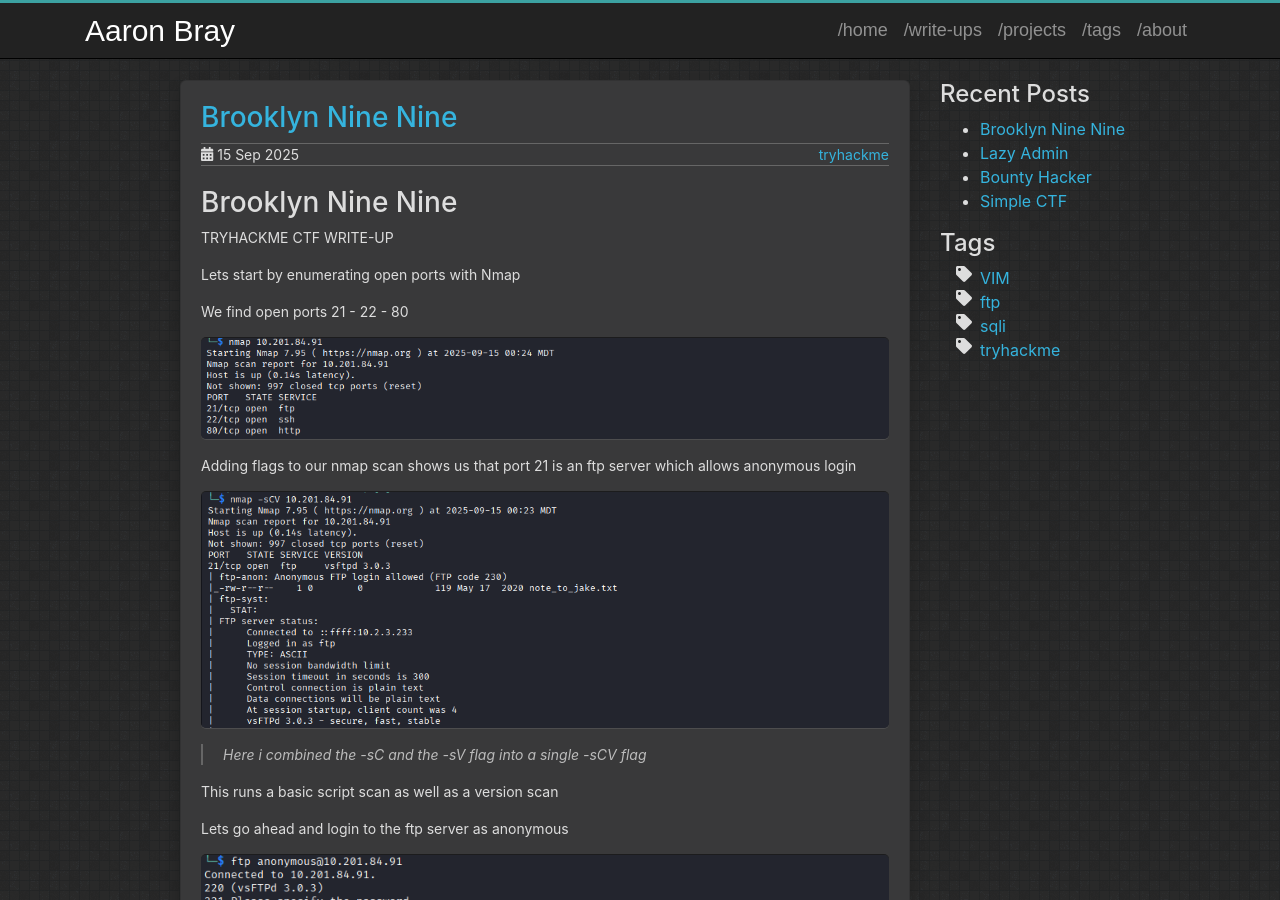
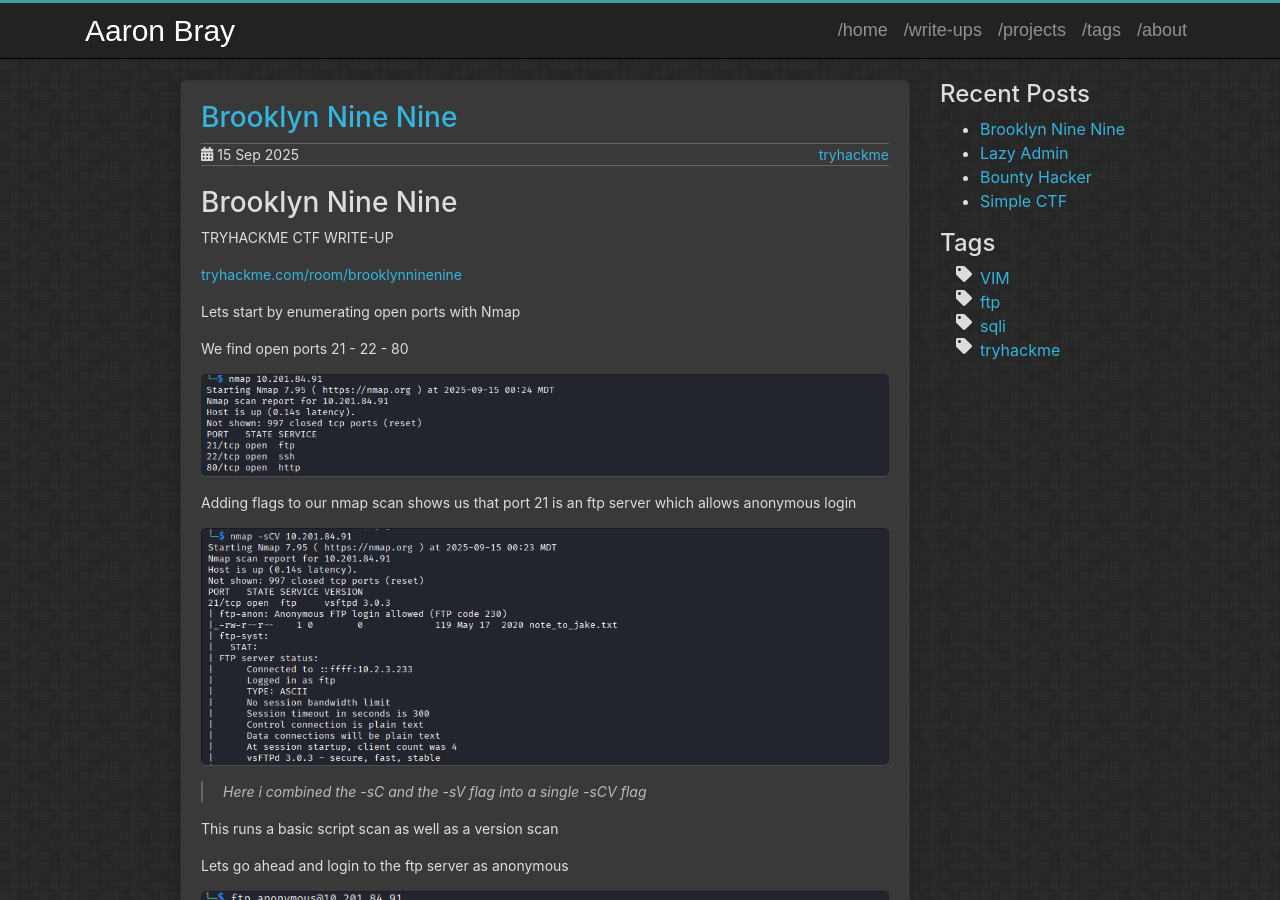
Before and after one commit to AaronBray/AaronBray.github.io, a Jekyll site: the page built from _posts/2025-09-15-Brooklyn_9_9.md, in a window 1280 px wide and 900 px high. Built offline with Jekyll 4.4.1, drawn with Linux system fonts in a browser that asks for light colours.

Commit message:
Update 2025-09-15-Brooklyn_9_9.md

```diff
--- a/_posts/2025-09-15-Brooklyn_9_9.md
+++ b/_posts/2025-09-15-Brooklyn_9_9.md
@@ -10,7 +10,7 @@ comments: false
 # Brooklyn Nine Nine
 TRYHACKME CTF WRITE-UP
 
-[](https://tryhackme.com/room/brooklynninenine)
+[tryhackme.com/room/brooklynninenine](https://tryhackme.com/room/brooklynninenine)
 
 
 
```
